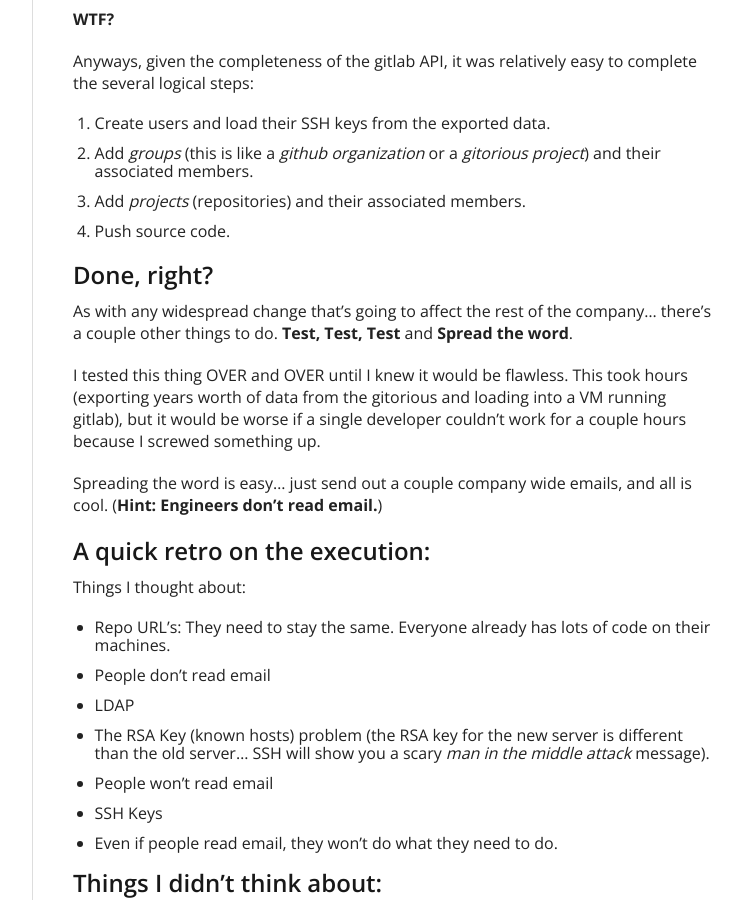
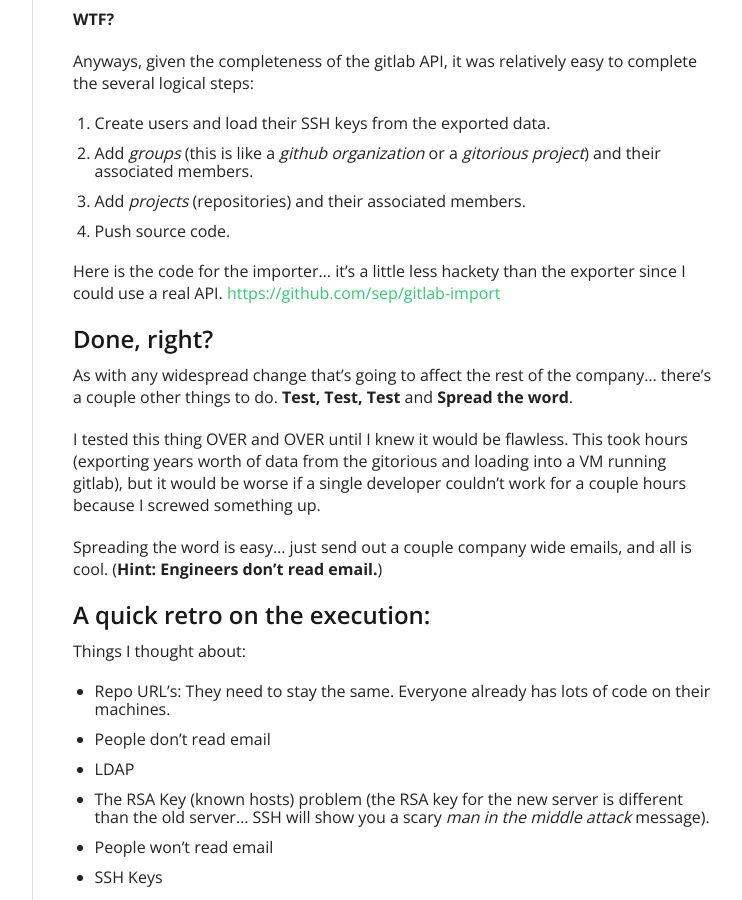
Before and after one commit to jonfuller/jonfuller.github.io, a Jekyll site: the page built from _posts/2014-04-08-git-migration.md, in a window 1280 px wide and 900 px high, scrolled down 1044 px. Shown: the whole window, without its empty margins (378-1120 px from the left). Built offline with Jekyll 4.4.1, drawn with Linux system fonts in a browser that asks for light colours; Markdown is read by kramdown in place of the engine named in the settings.

Commit message:
add url for importer project on github

```diff
--- a/_posts/2014-04-08-git-migration.md
+++ b/_posts/2014-04-08-git-migration.md
@@ -48,6 +48,8 @@ Anyways, given the completeness of the gitlab API, it was relatively easy to com
 1. Add _projects_ (repositories) and their associated members.
 1. Push source code.
 
+Here is the code for the importer... it's a little less hackety than the exporter since I could use a real API.  [https://github.com/sep/gitlab-import](https://github.com/sep/gitlab-import)
+
 ## Done, right?
 
 As with any widespread change that's going to affect the rest of the company... there's a couple other things to do.  __Test, Test, Test__ and __Spread the word__.
```
